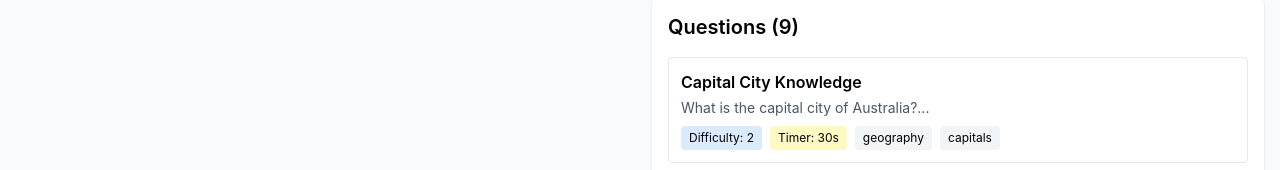
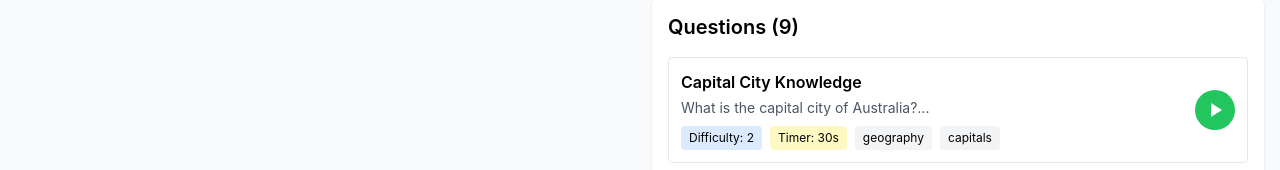
Before and after one commit to Boulkiess/game-of-friendship, a React (Create React App) app: page / in a window 1280 px wide. Shown: the part 719-889 px from the top of the page. Built offline with nearby package versions, Linux system fonts and the light colour scheme.

Commit message:
Refactor QuestionSelector; enhance question display and add send/clear functionality with icons

```diff
--- a/src/components/gamemaster/QuestionSelector.tsx
+++ b/src/components/gamemaster/QuestionSelector.tsx
@@ -1,4 +1,5 @@
 import React, { useState, useMemo } from 'react';
+import { PlayArrow, Stop } from '@mui/icons-material';
 import { useGame } from '../../context/GameContext';
 import { Question, QuestionFilters } from '../../types';
 import { loadQuestionsFromFile, getImageFilename } from '../../utils/yamlLoader';
@@ -150,13 +151,6 @@ export const QuestionSelector: React.FC = () => {
             <h4 className="font-semibold mb-2">Selected Question: {currentQuestion.title}</h4>
             <div className="flex space-x-2">
               <button
-                onClick={() => sendQuestionToPlayers(currentQuestion)}
-                className="px-3 py-1 bg-green-500 text-white rounded hover:bg-green-600"
-                disabled={displayedQuestion?.title === currentQuestion.title}
-              >
-                {displayedQuestion?.title === currentQuestion.title ? 'Already Sent' : 'Send to Players'}
-              </button>
-              <button
                 onClick={clearPlayerView}
                 className="px-3 py-1 bg-red-500 text-white rounded hover:bg-red-600"
                 disabled={!displayedQuestion}
@@ -173,14 +167,17 @@ export const QuestionSelector: React.FC = () => {
         )}
 
         <div className={styles.questionsList}>
-          {filteredQuestions.map(question => (
+          {filteredQuestions.map(question => {
+            const isCurrentlyDisplayed = displayedQuestion?.title === question.title;
+
+            return (
               <div
                 key={question.title}
                 className={styles.getQuestionItem(currentQuestion?.title === question.title)}
                 onClick={() => setCurrentQuestion(question)}
               >
                 <div className={styles.questionContent}>
-                <div>
+                  <div className="flex-1">
                     <h4 className={styles.questionTitle}>{question.title}</h4>
                     <p className={styles.questionPreview}>
                       {question.content.substring(0, 100)}...
@@ -206,9 +203,28 @@ export const QuestionSelector: React.FC = () => {
                       ))}
                     </div>
                   </div>
+                  <div className="flex items-center ml-4 self-center">
+                    <button
+                      onClick={(e) => {
+                        e.stopPropagation();
+                        if (isCurrentlyDisplayed) {
+                          clearPlayerView();
+                        } else {
+                          sendQuestionToPlayers(question);
+                        }
+                      }}
+                      className={`w-10 h-10 rounded-full flex items-center justify-center transition-colors ${isCurrentlyDisplayed
+                        ? 'bg-red-500 hover:bg-red-600 text-white'
+                        : 'bg-green-500 hover:bg-green-600 text-white'
+                        }`}
+                    >
+                      {isCurrentlyDisplayed ? <Stop /> : <PlayArrow />}
+                    </button>
                   </div>
                 </div>
-          ))}
+              </div>
+            );
+          })}
         </div>
       </div>
     </div>
```
Lines whose indentation alone changed are shown as unchanged.
